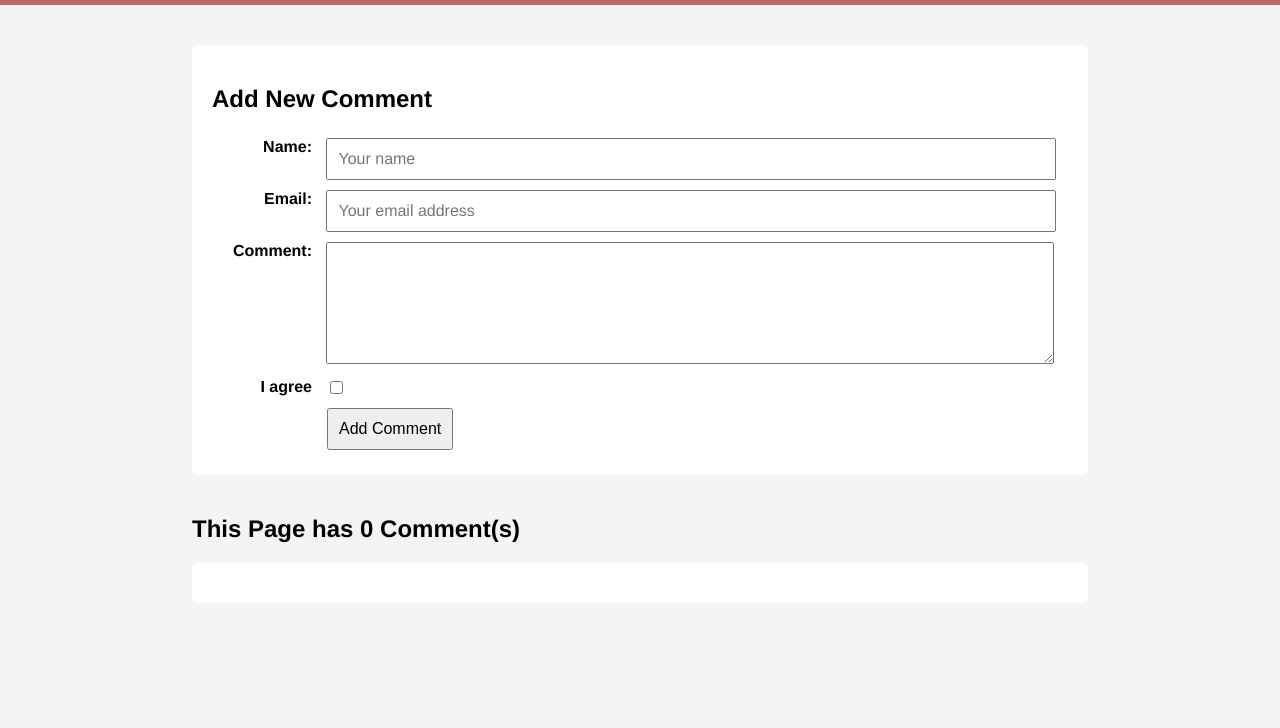
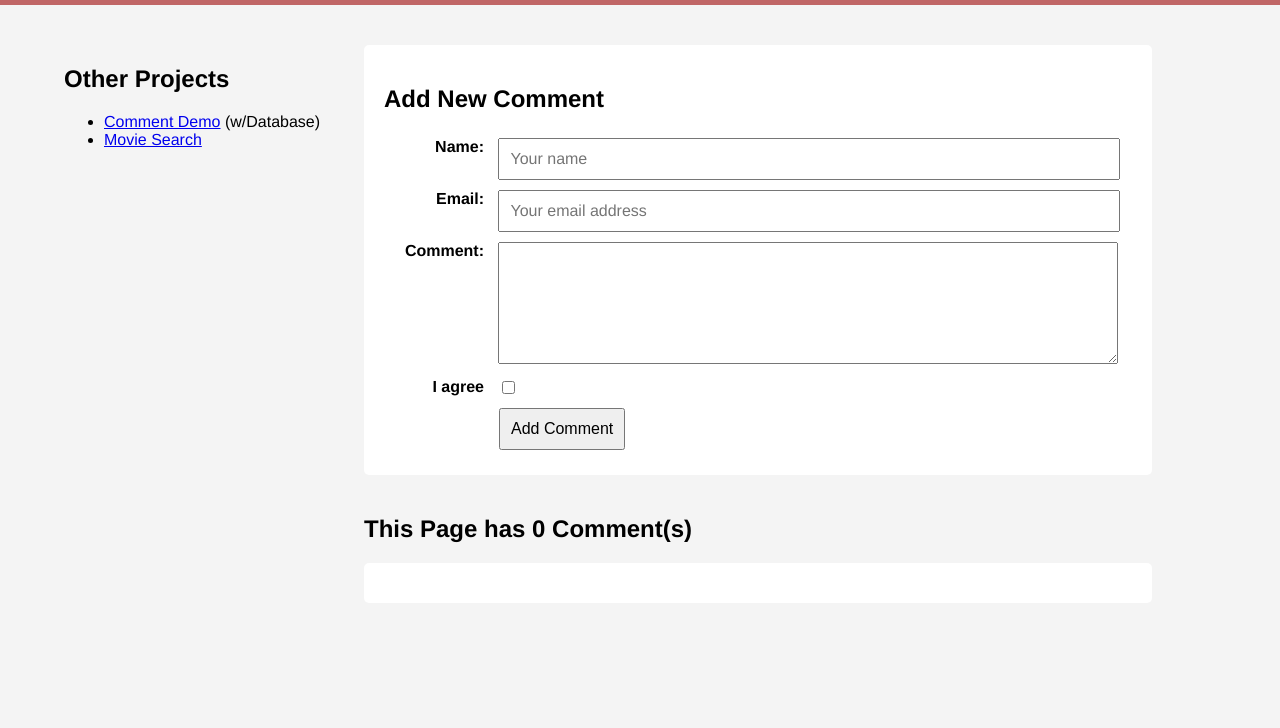
Before and after one commit to vanwars/comment-component, a website built with Vite: page src/index.html in a window 1280 px wide. Shown: the part 72-800 px from the top of the page. Built offline with nearby package versions, Linux system fonts and the light colour scheme.

Commit message:
Hopefully this won't break my stuff

```diff
--- a/src/index.html
+++ b/src/index.html
@@ -8,24 +8,31 @@
     />
     <link rel="icon" type="image/svg+xml" href="favicon.jpg" />
     <meta name="viewport" content="width=device-width, initial-scale=1.0" />
-    <title>Comment Component</title>
+    <title>Sarah' Comment Component</title>
   </head>
   <body>
     <header>
       <h1>
         <!-- <img class="icon" src="favicon.jpg" /> -->
         <i class="far fa-comment"></i>
-        Comment Demo (Pub / Sub)
+        Comment Demo (Pub / Sub) 123
       </h1>
     </header>
+    <div class="main-container">
+        <aside>
+            <h2>Other Projects</h2>
+            <ul>
+                <li><a href="/">Comment Demo</a> (w/Database)</li>
+                <li><a href="/movies/">Movie Search</a></li>
+            </ul>
+        </aside>
+        <main>
+            <section class="form-container"></section>
 
-    <main>
-      <section class="form-container"></section>
-
-      <section class="counter-display"></section>
-      <section class="comments"></section>
-    </main>
-
+            <section class="counter-display"></section>
+            <section class="comments"></section>
+        </main>
+    </div>
     <!-- Kicks off your web application -->
     <script type="module" src="/js/main.js"></script>
     <!-- Registers the service worker, which is stored at sw.js-->
--- /dev/null
+++ b/src/movies/style.css
@@ -0,0 +1,106 @@
+body * {
+    box-sizing: border-box;
+}
+
+body {
+  font-family: Avenir, Helvetica, Arial, sans-serif;
+  -webkit-font-smoothing: antialiased;
+  -moz-osx-font-smoothing: grayscale;
+  /* text-align: center; */
+  color: #2c3e50;
+  margin-top: 60px;
+  margin-left: 15vw;
+  margin-right: 15vw;
+  display: block;
+  background: #F4F4F4;
+}
+
+header {
+    text-align: center;
+    color: #fff;
+    background: #c06666;
+    margin-bottom: 40px;
+    padding: 20px;
+    /* box-shadow: 0 14px 28px rgba(0, 0, 0, 0.25), 0 10px 10px rgba(0, 0, 0, 0.22); */
+}
+
+.icon {
+  width: 80px;
+  vertical-align: bottom;
+  display: none;
+}
+
+.row {
+    padding: 5px 0;
+}
+form label {
+    width: 200px;
+    text-align: right;
+    padding-right: 10px;
+    display: inline-block;
+    font-weight: bold;
+    vertical-align: top;
+}
+input[type=text],
+input[type=email],
+input[type=number],
+select,
+textarea {
+    font-family: Avenir, Helvetica, Arial, sans-serif;
+    width: calc(100% - 250px);
+    padding: 10px;
+    font-size: 1.0em;
+}
+.pinkify {
+    background: pink;
+}
+
+textarea {
+    min-height: 100px;
+}
+form button:first-child {
+    margin-left: 205px;
+}
+
+button {
+    padding: 10px;
+    font-size: 1.0em;
+}
+
+header h1 {
+    margin: 0;
+}
+
+main {
+    margin-left: 15vw;
+    margin-right: 15vw;
+}
+
+form {
+    padding: 20px;
+    background: #fff;
+    border-radius: 5px;
+    margin-bottom: 40px;
+    /* box-shadow: 0 14px 28px rgba(0, 0, 0, 0.25), 0 10px 10px rgba(0, 0, 0, 0.22); */
+}
+
+
+.movie {
+    display: grid;
+    grid-template-columns: 150px auto;
+    column-gap: 50px;
+    margin-bottom: 40px;
+}
+
+.movie img {
+    width: 100%;
+}
+
+textarea {
+    width: 100%;
+    min-height: 120px;
+}
+
+#show_notes{
+    float: right;
+}
--- a/src/style.css
+++ b/src/style.css
@@ -52,10 +52,14 @@ header h1 {
   margin: 0;
 }
 
-main {
-  margin-left: 15vw;
-  margin-right: 15vw;
+.main-container {
+    margin-left: 5vw;
+    margin-right: 10vw;
+    display: grid;
+    grid-template-columns: 300px auto;
 }
+/* main {
+} */
 
 .comments,
 form {
```
Also changed, not shown: src/movies/index.html (added, +16 -0 lines), src/vite.config.js (+9 -1 lines), src/movies/favicon.svg (added).
